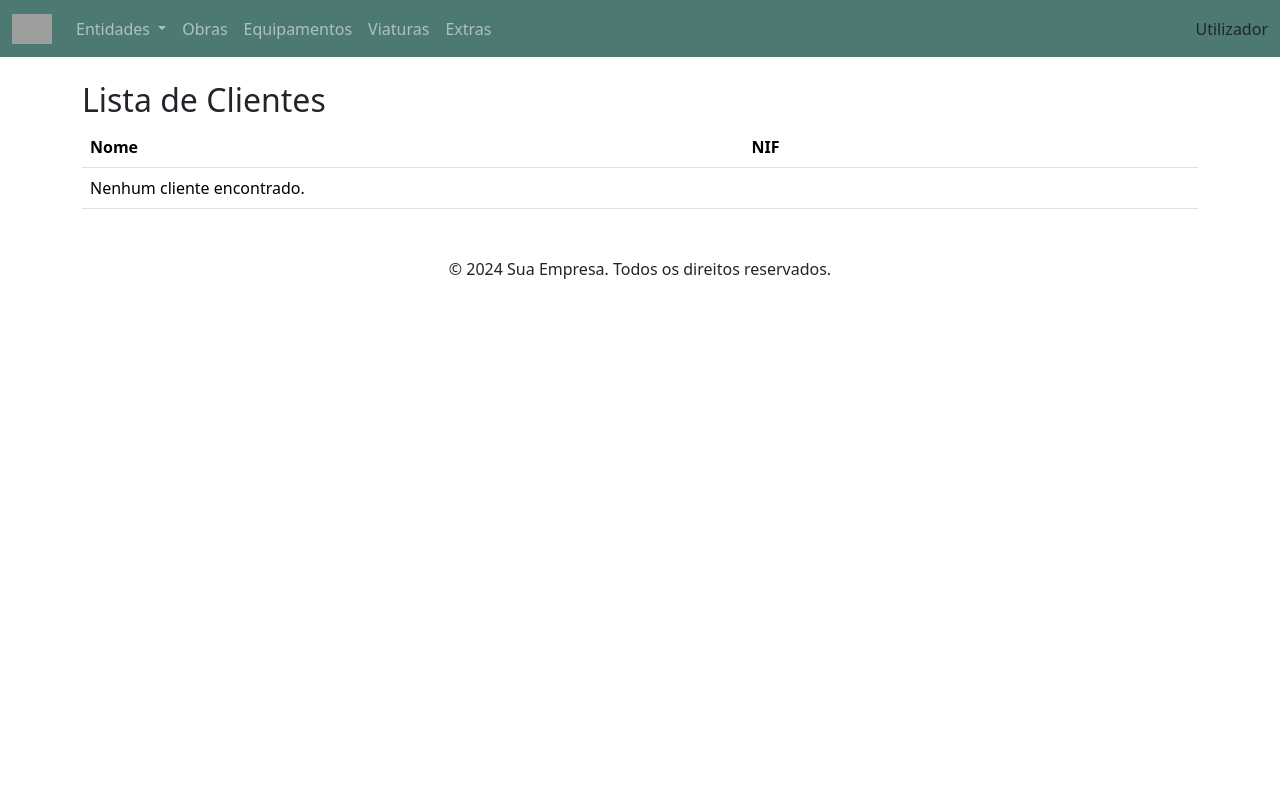
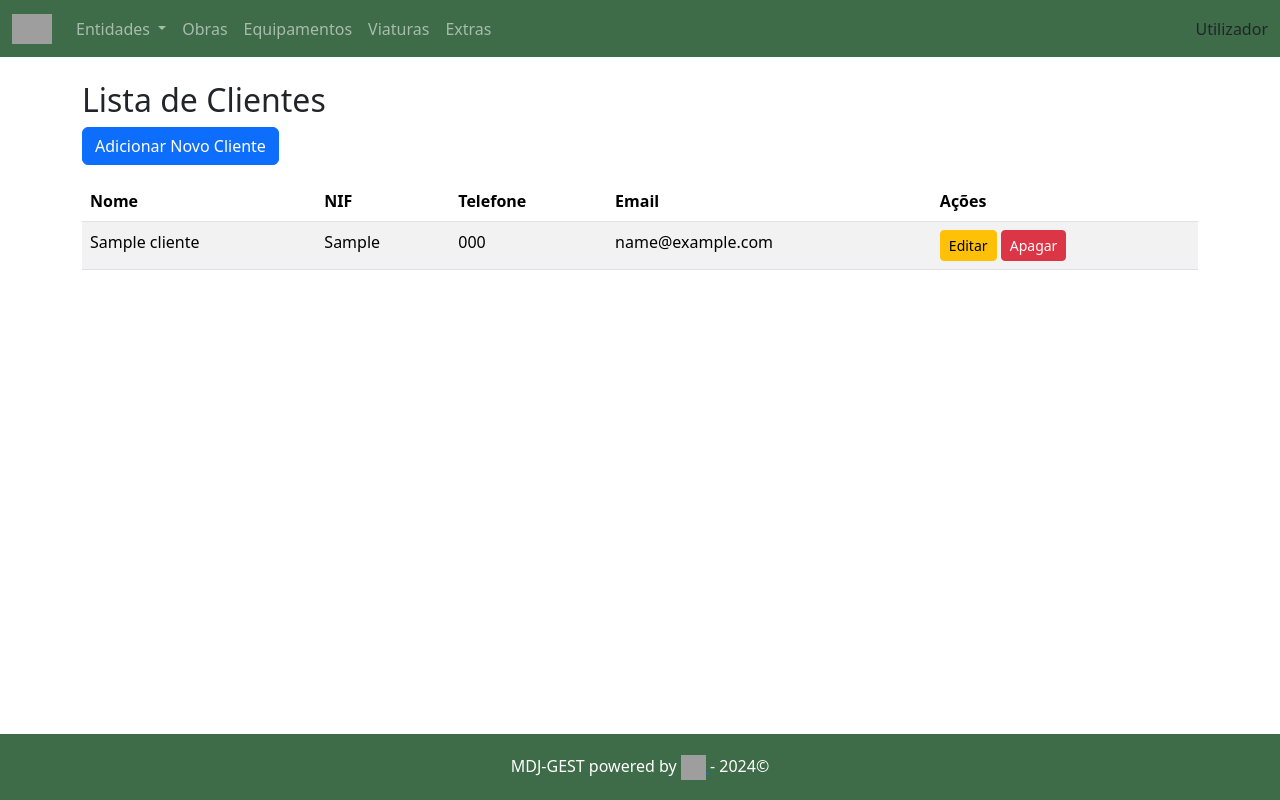
Before and after one commit to 7digito/madeljor, a Django app: page /entidades/clientes/ in a window 1280 px wide. Run offline with Django 4.2, Linux system fonts and the light colour scheme; tables that the repository leaves empty hold one stand-in row (values such as "Sample post"); grey boxes are pictures that could not be loaded.

Commit message:
Clientes criado e ações e butões a funcionar

```diff
--- a/entidades/models.py
+++ b/entidades/models.py
@@ -3,6 +3,13 @@ from django.db import models
 class Cliente(models.Model):
     nome = models.CharField(max_length=255)
     nif = models.CharField(max_length=15, verbose_name='Número de Identificação Fiscal')
+    morada = models.CharField(max_length=255, blank=True)
+    codigo_postal = models.CharField(max_length=10, blank=True)
+    localidade = models.CharField(max_length=100, blank=True)
+    telefone = models.CharField(max_length=20, blank=True)
+    email = models.EmailField(blank=True)
+    website = models.URLField(blank=True)
+    cliente_desde = models.DateField(blank=True, null=True)
 
     def __str__(self):
         return self.nome
--- a/entidades/templates/entidades/lista_clientes.html
+++ b/entidades/templates/entidades/lista_clientes.html
@@ -4,23 +4,30 @@
 
 {% block content %}  <!-- Bloco de conteúdo que será inserido na div do base.html -->
     <h2>Lista de Clientes</h2>
-    <table class="table">
+    <a href="{% url 'adicionar_cliente' %}" class="btn btn-primary mb-3">Adicionar Novo Cliente</a>  <!-- Botão para adicionar novo cliente -->
+
+    <table class="table table-striped">
         <thead>
             <tr>
                 <th>Nome</th>
                 <th>NIF</th>
+                <th>Telefone</th>
+                <th>Email</th>
+                <th>Ações</th> <!-- Coluna para ações (Editar e Apagar) -->
             </tr>
         </thead>
         <tbody>
             {% for cliente in clientes %}
-                <tr>
-                    <td>{{ cliente.nome }}</td>
-                    <td>{{ cliente.nif }}</td>
-                </tr>
-            {% empty %}
-                <tr>
-                    <td colspan="2">Nenhum cliente encontrado.</td>
-                </tr>
+            <tr>
+                <td>{{ cliente.nome }}</td>
+                <td>{{ cliente.nif }}</td>
+                <td>{{ cliente.telefone }}</td>
+                <td>{{ cliente.email }}</td>
+                <td>
+                    <a href="{% url 'editar_cliente' cliente.id %}" class="btn btn-sm btn-warning">Editar</a>
+                    <a href="{% url 'apagar_cliente' cliente.id %}" class="btn btn-sm btn-danger" onclick="return confirm('Tem certeza que deseja apagar este cliente?');">Apagar</a>
+                </td> <!-- Botões para editar e apagar -->
+            </tr>
             {% endfor %}
         </tbody>
     </table>
--- a/entidades/urls.py
+++ b/entidades/urls.py
@@ -3,4 +3,7 @@ from . import views
 
 urlpatterns = [
     path('clientes/', views.lista_clientes, name='lista_clientes'),
+    path('adicionar/', views.adicionar_cliente, name='adicionar_cliente'),
+    path('editar/<int:cliente_id>/', views.editar_cliente, name='editar_cliente'),
+    path('apagar/<int:cliente_id>/', views.apagar_cliente, name='apagar_cliente'),
 ]
--- a/entidades/views.py
+++ b/entidades/views.py
@@ -1,9 +1,38 @@
-from django.shortcuts import render
+from django.shortcuts import render, redirect, get_object_or_404
 from .models import Cliente
+from .forms import ClienteForm
 
 
 # Create your views here.
 
 def lista_clientes(request):
-    # Lógica para listar clientes
-    return render(request, 'entidades/lista_clientes.html', {})
+    clientes = Cliente.objects.all()  # Pega todos os clientes do banco de dados
+    return render(request, 'entidades/lista_clientes.html', {'clientes': clientes})
+
+def adicionar_cliente(request):
+    if request.method == 'POST':
+        form = ClienteForm(request.POST)
+        if form.is_valid():
+            form.save()
+            return redirect('lista_clientes')
+    else:
+        form = ClienteForm()
+    return render(request, 'entidades/adicionar_cliente.html', {'form': form})
+
+def editar_cliente(request, cliente_id):
+    cliente = get_object_or_404(Cliente, id=cliente_id)
+    if request.method == 'POST':
+        form = ClienteForm(request.POST, instance=cliente)
+        if form.is_valid():
+            form.save()
+            return redirect('lista_clientes')
+    else:
+        form = ClienteForm(instance=cliente)
+    return render(request, 'entidades/editar_cliente.html', {'form': form})
+
+def apagar_cliente(request, cliente_id):
+    cliente = get_object_or_404(Cliente, id=cliente_id)
+    if request.method == 'POST':
+        cliente.delete()
+        return redirect('lista_clientes')
+    return render(request, 'entidades/apagar_cliente.html', {'cliente': cliente})
--- a/templates/base.html
+++ b/templates/base.html
@@ -9,12 +9,42 @@
     <link href="https://cdn.jsdelivr.net/npm/bootstrap@5.3.0-alpha1/dist/css/bootstrap.min.css" rel="stylesheet">
     <script src="https://cdn.jsdelivr.net/npm/@popperjs/core@2.11.6/dist/umd/popper.min.js" integrity="sha384-oBqDVmMz4fnFO9gybTkFfgG1F+I+dxA2Z2tt/5UmgFtxcG3OON5Jz62FQ5ZFGtF0" crossorigin="anonymous"></script>
     <script src="https://cdn.jsdelivr.net/npm/bootstrap@5.3.0-alpha1/dist/js/bootstrap.min.js" integrity="sha384-xqBqLllCm77/8LOtm1wlIEl0nWm9C9lOMe3tKuj4qB5AzY78b4MfZJNk1ZmL8zI4" crossorigin="anonymous"></script>
+    <style>
+        body {
+            display: flex;
+            flex-direction: column;
+            min-height: 100vh; /* Garante que o body ocupa a altura total da tela */
+        }
+
+        .navbar {
+            background-color: #3e6b48; /* Cor da navbar */
+        }
+
+        .dropdown-menu {
+            display: none;  /* Esconde o menu dropdown inicialmente */
+        }
+
+        .nav-item.dropdown:hover .dropdown-menu {
+            display: block;  /* Exibe o menu dropdown ao passar o mouse */
+        }
+
+        footer {
+            background-color: #3e6b48; /* Cor do footer */
+            color: white; /* Cor do texto no footer */
+            padding: 20px 0; /* Espaçamento no footer */
+            margin-top: auto; /* Faz o footer ficar na parte inferior */
+        }
+
+        .navbar .nav-link:hover {
+            background-color: #2c5b3a;  /* Um tom mais escuro para o efeito de hover */
+        }
+    </style>
 </head>
 
 <body>
-    <nav class="navbar navbar-expand-lg navbar-dark" style="background-color: #4c7972;">
+    <nav class="navbar navbar-expand-lg navbar-dark">
         <div class="container-fluid">
-            <a class="navbar-brand" href="#">
+            <a class="navbar-brand" href="{% url 'home-index' %}"> <!-- Redirecionar para a homepage -->
                 <img src="https://madeljor.com/assets/img/logo.png" alt="Logo" height="30" class="d-inline-block align-text-top">
             </a>
             <button class="navbar-toggler" type="button" data-bs-toggle="collapse" data-bs-target="#navbarNav" aria-controls="navbarNav" aria-expanded="false" aria-label="Toggle navigation">
@@ -23,7 +53,7 @@
             <div class="collapse navbar-collapse" id="navbarNav">
                 <ul class="navbar-nav">
                     <li class="nav-item dropdown">
-                        <a class="nav-link dropdown-toggle" href="#" id="navbarDropdown" role="button" data-bs-toggle="dropdown" aria-expanded="false">
+                        <a class="nav-link dropdown-toggle" href="#" id="navbarDropdown" role="button" aria-expanded="false">
                             Entidades
                         </a>
                         <ul class="dropdown-menu" aria-labelledby="navbarDropdown">
@@ -57,9 +87,19 @@
         {% endblock %}
     </div>
 
-    <footer class="text-center mt-5">
-        <p>&copy; 2024 Sua Empresa. Todos os direitos reservados.</p>
+    <footer class="text-center">
+        MDJ-GEST powered by
+        <a href="http://www.setimodigito.pt" target="_blank">
+            <img border="0" alt="7D" src="http://www.setimodigito.pt/images/logo_25x25.png" width="25" height="25">
+        </a>
+        - {% now "Y" %}&copy;
     </footer>
+
+
+
+    <!-- Bootstrap JS -->
+    <script src="https://cdn.jsdelivr.net/npm/@popperjs/core@2.11.6/dist/umd/popper.min.js"></script>
+    <script src="https://cdn.jsdelivr.net/npm/bootstrap@5.3.1/dist/js/bootstrap.min.js"></script>
 </body>
 
 </html>
```
Also changed, not shown: entidades/forms.py (added, +14 -0 lines), entidades/templates/entidades/adicionar_cliente.html (added, +15 -0 lines), entidades/templates/entidades/apagar_cliente.html (added, +14 -0 lines), entidades/templates/entidades/editar_cliente.html (added, +15 -0 lines), entidades/migrations/0002_cliente_cliente_desde_cliente_codigo_postal_and_more.py (added).
